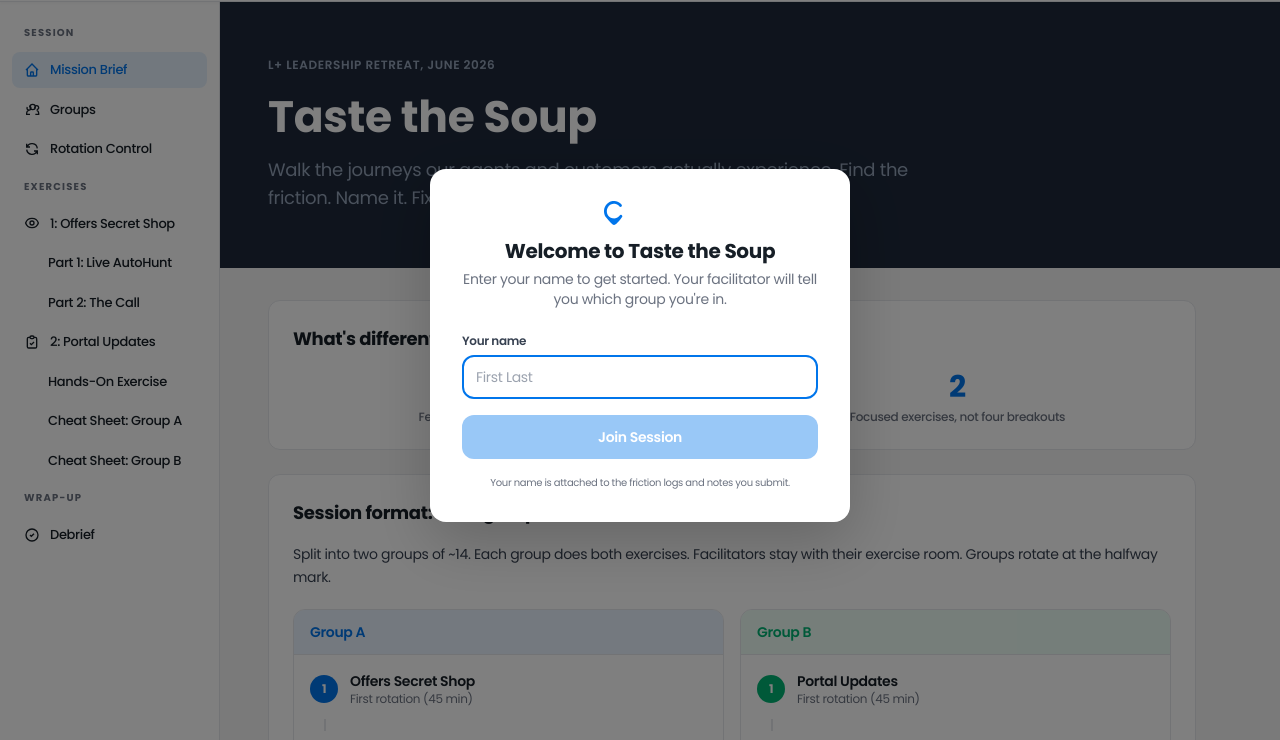
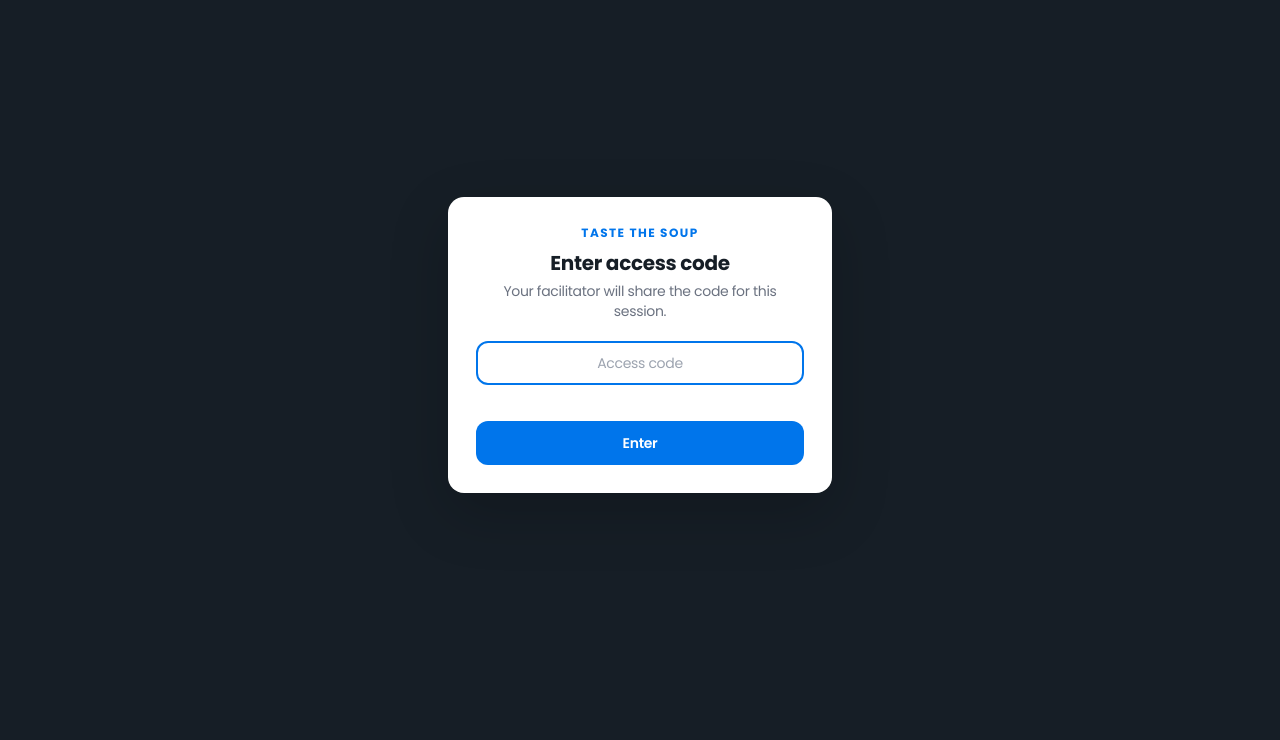
Before and after one commit to tstobbe1/taste-the-soup, a plain HTML site: page index.html in a window 1280 px wide. Shown: the part 55-795 px from the top of the page. Drawn offline with nearby package versions, Linux system fonts and the light colour scheme.

Commit message:
Add shared access-code gate before the app
Co-Authored-By: Claude Opus 4.8 <noreply@anthropic.com>

```diff
--- a/index.html
+++ b/index.html
@@ -92,6 +92,18 @@ tailwind.config = {
 </style>
 </head>
 <body>
+
+<!-- ACCESS CODE GATE (shown before everything; client-side speed-bump access control) -->
+<div id="gateOverlay" class="fixed inset-0 z-[110] bg-[#161E26] flex items-center justify-center p-4" role="dialog" aria-modal="true" aria-labelledby="gateTitle">
+  <div class="bg-white rounded-2xl shadow-xl max-w-sm w-full p-7 text-center">
+    <div class="text-xs font-bold text-brand-blue tracking-[0.12em] uppercase mb-2">Taste the Soup</div>
+    <h2 id="gateTitle" class="text-xl font-bold text-dark mb-1">Enter access code</h2>
+    <p class="text-sm text-[#6B7280] mb-5">Your facilitator will share the code for this session.</p>
+    <input type="text" id="gateInput" autocomplete="off" autocapitalize="off" placeholder="Access code" class="w-full px-3 py-2.5 border-2 border-[#E5E7EB] rounded-lg text-sm text-center focus:outline-none focus:border-brand-blue mb-2" onkeydown="if(event.key==='Enter'){event.preventDefault();checkGate();}" aria-label="Access code">
+    <p id="gateError" class="text-xs text-[#DC2626] mb-3 h-4" role="alert"></p>
+    <button onclick="checkGate()" class="w-full bg-brand-blue hover:bg-brand-blue-hover text-white font-semibold text-sm py-3 rounded-lg border-none cursor-pointer transition-colors">Enter</button>
+  </div>
+</div>
 
 <!-- PARTICIPANT IDENTITY MODAL -->
 <div id="identityModal" class="fixed inset-0 bg-black/50 z-[100] flex items-center justify-center p-4" style="display:none" role="dialog" aria-modal="true" aria-labelledby="identityModalTitle">
@@ -1449,6 +1461,32 @@ Text STOP at any time to opt out</div></div>
   let participant = { name: '', group: '' };
   let lastFocusBeforeModal = null;
 
+  // ---- Access code gate (client-side speed bump; the code is visible in this
+  // file, so it deters casual access but is not cryptographic protection) ----
+  const ACCESS_CODE = 'soup2026';   // <-- change this to your session code
+  const GATE_KEY = 'tts_gate_ok';
+  function initGate() {
+    const ov = document.getElementById('gateOverlay');
+    if (!ov) return;
+    if (localStorage.getItem(GATE_KEY) === ACCESS_CODE) { ov.style.display = 'none'; return; }
+    ov.style.display = 'flex';
+    const inp = document.getElementById('gateInput');
+    if (inp) setTimeout(() => inp.focus(), 50);
+  }
+  function checkGate() {
+    const inp = document.getElementById('gateInput');
+    const err = document.getElementById('gateError');
+    if ((inp.value || '').trim().toLowerCase() === ACCESS_CODE.toLowerCase()) {
+      try { localStorage.setItem(GATE_KEY, ACCESS_CODE); } catch (e) {}
+      document.getElementById('gateOverlay').style.display = 'none';
+      const name = document.getElementById('identityName');
+      if (name && document.getElementById('identityModal').style.display !== 'none') setTimeout(() => name.focus(), 50);
+    } else {
+      err.textContent = 'That code is not right. Try again.';
+      inp.select();
+    }
+  }
+
   // ---- Participant Identity ----
   function initIdentity() {
     const saved = localStorage.getItem('tts_participant');
@@ -2092,6 +2130,7 @@ Text STOP at any time to opt out</div></div>
   }
 
   // ---- Init ----
+  initGate();
   initIdentity();
   restoreAllLocalHistory();
   renderCommsLog();
```
